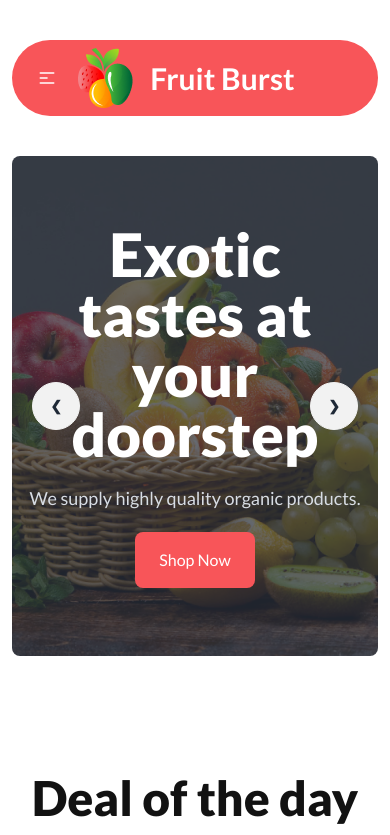
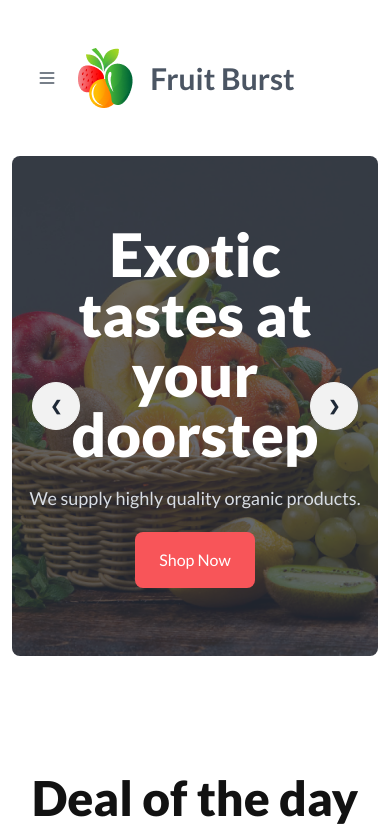
Before and after one commit to Itzhabibul/fruit-burst-assignment, a plain HTML site: page index.html in a window 390 px wide. Shown: the top 835 px of the page. Drawn offline with nearby package versions, Linux system fonts and the light colour scheme; grey boxes are pictures that could not be loaded.

Commit message:
final version

```diff
--- a/index.html
+++ b/index.html
@@ -20,19 +20,15 @@
 
 <body class="font-lato">
     <header class="">
-        <nav class="max-w-screen-xl mx-3 lg:mx-auto mt-10 text-white">
-            <div class="navbar bg-[#F85559] rounded-[600px]">
+        <nav class="max-w-screen-xl mx-3 lg:mx-auto mt-10 text-gray-600 lg:text-white">
+            <div class="navbar bg-base-100 lg:bg-[#F85559] rounded-[600px]">
                 <div class="navbar-start">
                     <div class="dropdown">
                         <label tabindex="0" class="btn btn-ghost lg:hidden">
-                            <svg xmlns="http://www.w3.org/2000/svg" class="h-5 w-5" fill="none" viewBox="0 0 24 24"
-                                stroke="currentColor">
-                                <path stroke-linecap="round" stroke-linejoin="round" stroke-width="2"
-                                    d="M4 6h16M4 12h8m-8 6h16" />
-                            </svg>
+                            <svg xmlns="http://www.w3.org/2000/svg" fill="none" viewBox="0 0 24 24" class="inline-block w-5 h-5 stroke-current"><path stroke-linecap="round" stroke-linejoin="round" stroke-width="2" d="M4 6h16M4 12h16M4 18h16"></path></svg>
                         </label>
                         <ul tabindex="0"
-                            class="menu menu-sm dropdown-content mt-3 z-[1] p-2 shadow bg-[#F85559] rounded-box w-52">
+                            class="menu menu-sm dropdown-content mt-3 z-[1] p-2 shadow bg-base-100 lg:bg-[#F85559] rounded-box w-52">
                             <li><a>Home</a></li>
                             <li><a>About Us</a></li>
                             <li><a>Shop</a></li>
```
